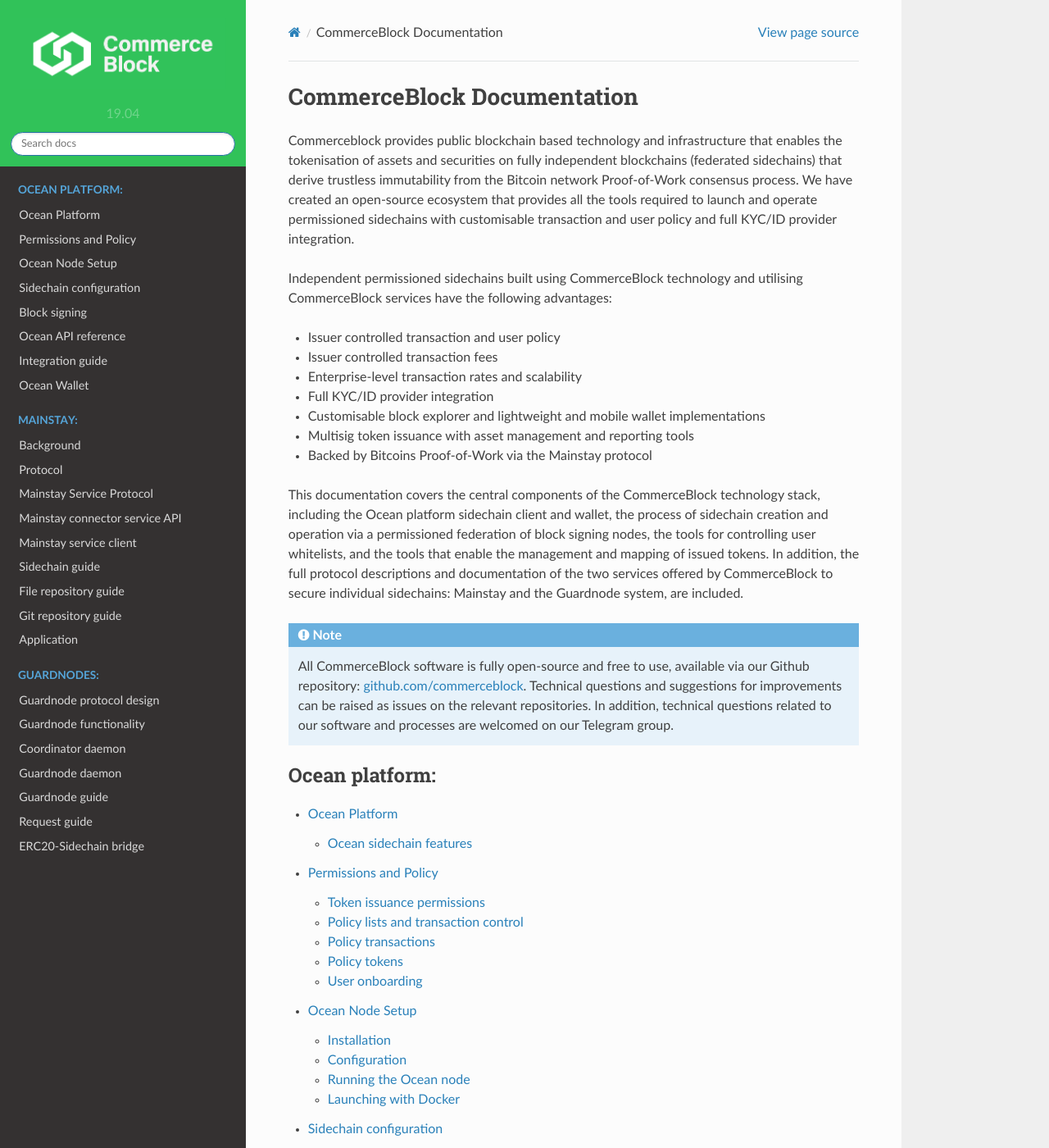
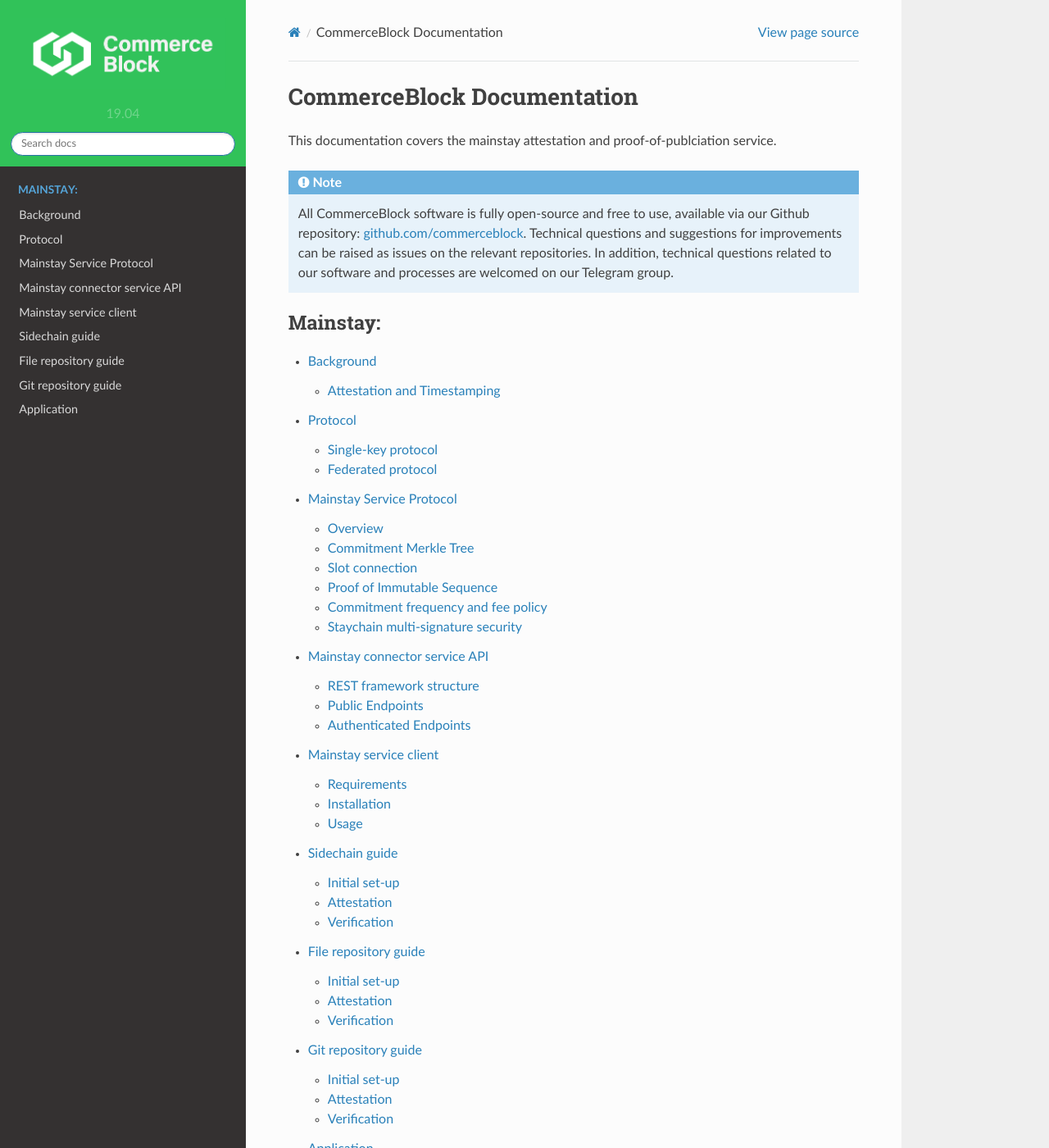
Before and after one commit to commerceblock/docs, a Sphinx documentation site: the page built from source/index.rst, in a window 1280 px wide and 1400 px high. Shown: the whole window at 82% size. Built offline with Sphinx 7.4.7 and the Read the Docs theme 2.0.0, drawn with Linux system fonts in a browser that asks for light colours; some of the changed text lies outside the part shown.

Commit message:
Update index.rst

```diff
--- a/source/index.rst
+++ b/source/index.rst
@@ -1,38 +1,13 @@
 CommerceBlock Documentation
 ============================
 
-Commerceblock provides public blockchain based technology and infrastructure that enables the tokenisation of assets and securities on fully independent blockchains (federated sidechains) that derive trustless immutability from the Bitcoin network Proof-of-Work consensus process. We have created an open-source ecosystem that provides all the tools required to launch and operate permissioned sidechains with customisable transaction and user policy and full KYC/ID provider integration.
-
-Independent permissioned sidechains built using CommerceBlock technology and utilising CommerceBlock services have the following advantages:
-
-- Issuer controlled transaction and user policy
-- Issuer controlled transaction fees
-- Enterprise-level transaction rates and scalability
-- Full KYC/ID provider integration
-- Customisable block explorer and lightweight and mobile wallet implementations
-- Multisig token issuance with asset management and reporting tools
-- Backed by Bitcoins Proof-of-Work via the Mainstay protocol
-
-This documentation covers the central components of the CommerceBlock technology stack, including the Ocean platform sidechain client and wallet, the process of sidechain creation and operation via a permissioned federation of block signing nodes, the tools for controlling user whitelists, and the tools that enable the management and mapping of issued tokens. In addition, the full protocol descriptions and documentation of the two services offered by CommerceBlock to secure individual sidechains: Mainstay and the Guardnode system, are included.
+This documentation covers the mainstay attestation and proof-of-publciation service.
 
 .. note::
   All CommerceBlock software is fully open-source and free to use, available via our Github repository:
   `github.com/commerceblock <https://github.com/commerceblock>`_. Technical questions and suggestions
   for improvements can be raised as issues on the relevant repositories. In addition, technical questions related
   to our software and processes are welcomed on our Telegram group.
-
-.. toctree::
-   :maxdepth: 2
-   :caption: Ocean platform:
-
-   introduction/index
-   policy/index
-   running-node/index
-   ocean-config/index
-   federation/index
-   ocean-api/index
-   integration/index
-   ocean-wallet/index
 
 .. toctree::
    :maxdepth: 2
@@ -47,15 +22,3 @@
    mainstay-doc/index
    mainstay-git/index
    mainstay-tools/index
-
-.. toctree::
-   :maxdepth: 2
-   :caption: Guardnodes:
-
-   guardnodes/index
-   bidding/index
-   coordinator/index
-   guardnode/index
-   guardnode-guide/index
-   request-guide/index
-   twowp/index
```
